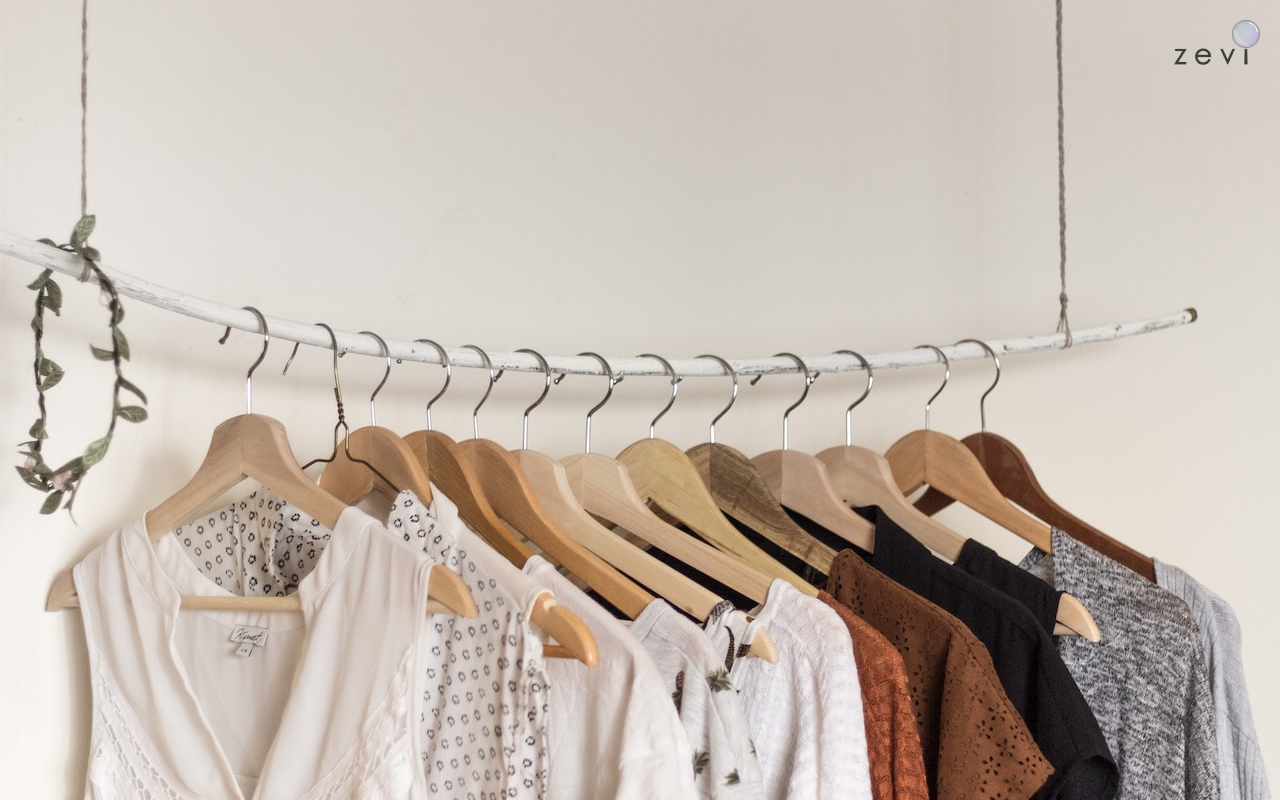
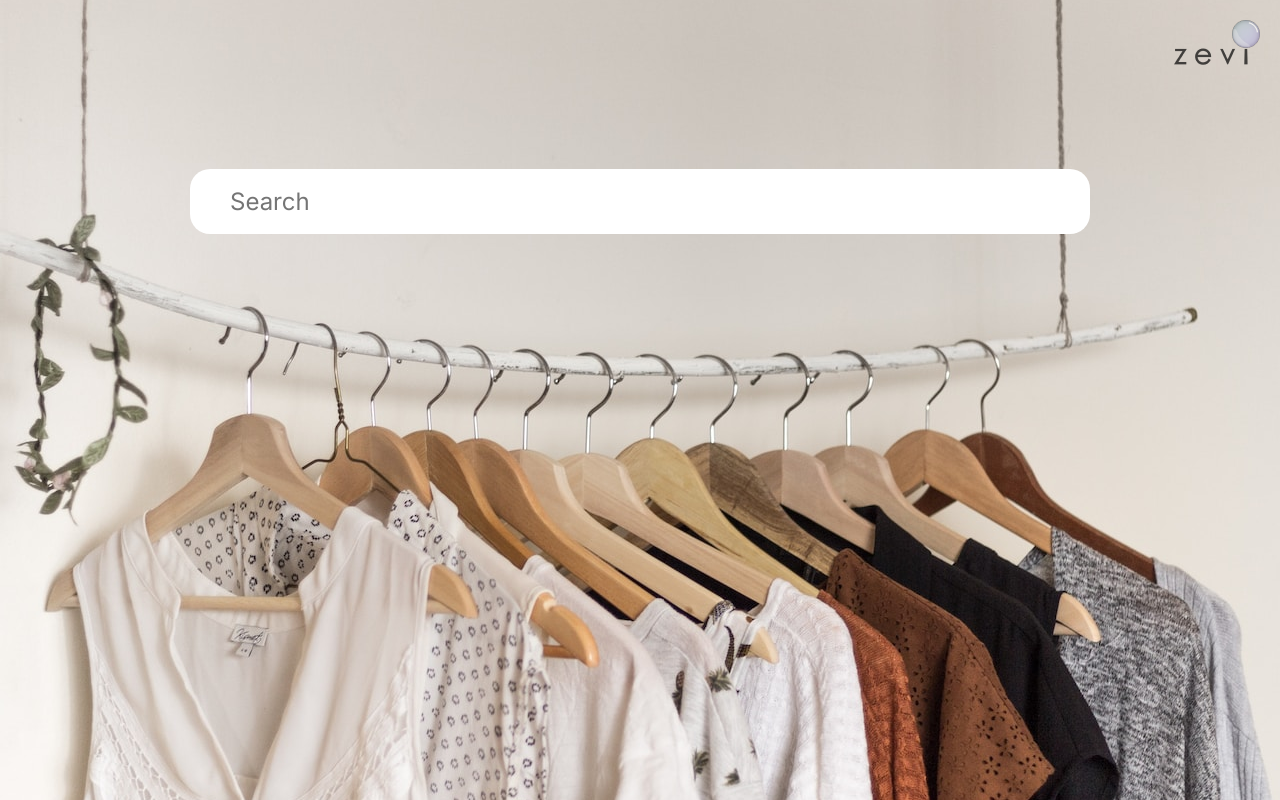
Before and after one commit to RuchiRay/Zevi, a React (Create React App) app: page / in a window 1280 px wide. Shown: the top 800 px of the page. Built offline with nearby package versions, Linux system fonts and the light colour scheme.

Commit message:
added search box

```diff
--- a/src/App.tsx
+++ b/src/App.tsx
@@ -1,6 +1,6 @@
 import React from "react";
 import "./sass/index.scss";
-import { Home } from "./pages/Home";
+import { Home } from "./pages/home/Home";
 function App() {
   return (
     <div className="App">
--- a/src/components/Search.tsx
+++ /dev/null
@@ -1,5 +0,0 @@
-import React from "react";
-
-export const Search = () => {
-  return <div>Search</div>;
-};
--- /dev/null
+++ b/src/components/search/Search.tsx
@@ -0,0 +1,9 @@
+import React from "react";
+import "./search.scss";
+export const Search = () => {
+  return (
+    <div className="search-container">
+      <input type="text" name="" id="" placeholder="Search" />
+    </div>
+  );
+};
--- /dev/null
+++ b/src/components/search/search.scss
@@ -0,0 +1,23 @@
+@use '../../sass/abstract' as *;
+
+.search-container {
+    width: 100%;
+    max-width: 900px;
+    @include marginTop(100px);
+
+    input {
+        width: 100%;
+        border-radius: 20px;
+        padding: 20px 40px;
+        font-size: 1.5rem;
+
+        @include xxl {
+            height: 83px;
+            font-size: 2rem;
+
+        }
+
+        height: 65px;
+
+    }
+}
--- a/src/pages/Home.tsx
+++ b/src/pages/home/Home.tsx
@@ -1,5 +1,7 @@
 import React from "react";
-import logo from "../images/zeviLogo.png";
+import logo from "../../images/zeviLogo.png";
+import { Search } from "../../components/search/Search";
+import "./home.scss";
 export const Home = () => {
   return (
     <div className="home-container">
@@ -8,6 +10,7 @@ export const Home = () => {
           <img src={logo} alt="" />
         </div>
       </div>
+      <Search />
     </div>
   );
 };
--- a/src/sass/pages/_home.scss
+++ b/src/pages/home/home.scss
@@ -1,13 +1,14 @@
-@use '../abstract/mixins' as *;
+@use '../../sass/abstract/mixins' as *;
 
 .home-container {
     width: 100%;
     height: 100vh;
     min-height: 982px;
     background: url('../../images/home.jpg') center center no-repeat;
+    @include padding(20px);
+    @include flexContainer(column, center, flex-start);
 
     .logo-wrapper {
         @include flexContainer(row, center, flex-end);
-        @include padding(20px)
     }
 }
--- a/src/sass/abstract/_breakpoint.scss
+++ b/src/sass/abstract/_breakpoint.scss
@@ -0,0 +1,42 @@
+$breakpoints: (
+    xxl: 1560px,
+    xl:1280px,
+    lg: 1024px,
+    md: 768px
+);
+
+@mixin xxl {
+    @media (min-width:map-get($breakpoints, 'xxl')) {
+        @content;
+    }
+}
+
+@mixin xl {
+    @media (max-width:map-get($breakpoints, 'xl')) {
+        @content;
+    }
+}
+
+@mixin lg {
+    @media (max-width:map-get($breakpoints, 'lg')) {
+        @content;
+    }
+}
+
+@mixin md {
+    @media (max-width:map-get($breakpoints, 'md')) {
+        @content;
+    }
+}
+
+@mixin sm {
+    @media (max-width:map-get($breakpoints, 'sm')) {
+        @content;
+    }
+}
+
+@mixin xs {
+    @media (max-width:map-get($breakpoints, 'xs')) {
+        @content;
+    }
+}
--- a/src/sass/abstract/_reset.scss
+++ b/src/sass/abstract/_reset.scss
@@ -1,6 +1,11 @@
 * {
-    margin: 0;
-    padding: 0;
-    box-sizing: border-box;
-    font-family: 'Inter',sans-serif;
-  }
+  margin: 0;
+  padding: 0;
+  box-sizing: border-box;
+  font-family: 'Inter', sans-serif;
+}
+
+input {
+  border: none;
+  outline: none;
+}
--- a/src/sass/index.scss
+++ b/src/sass/index.scss
@@ -1,2 +1 @@
 @use "abstract";
-@use "pages";
--- a/src/sass/pages/_index.scss
+++ /dev/null
@@ -1 +0,0 @@
-@forward "home"
```
